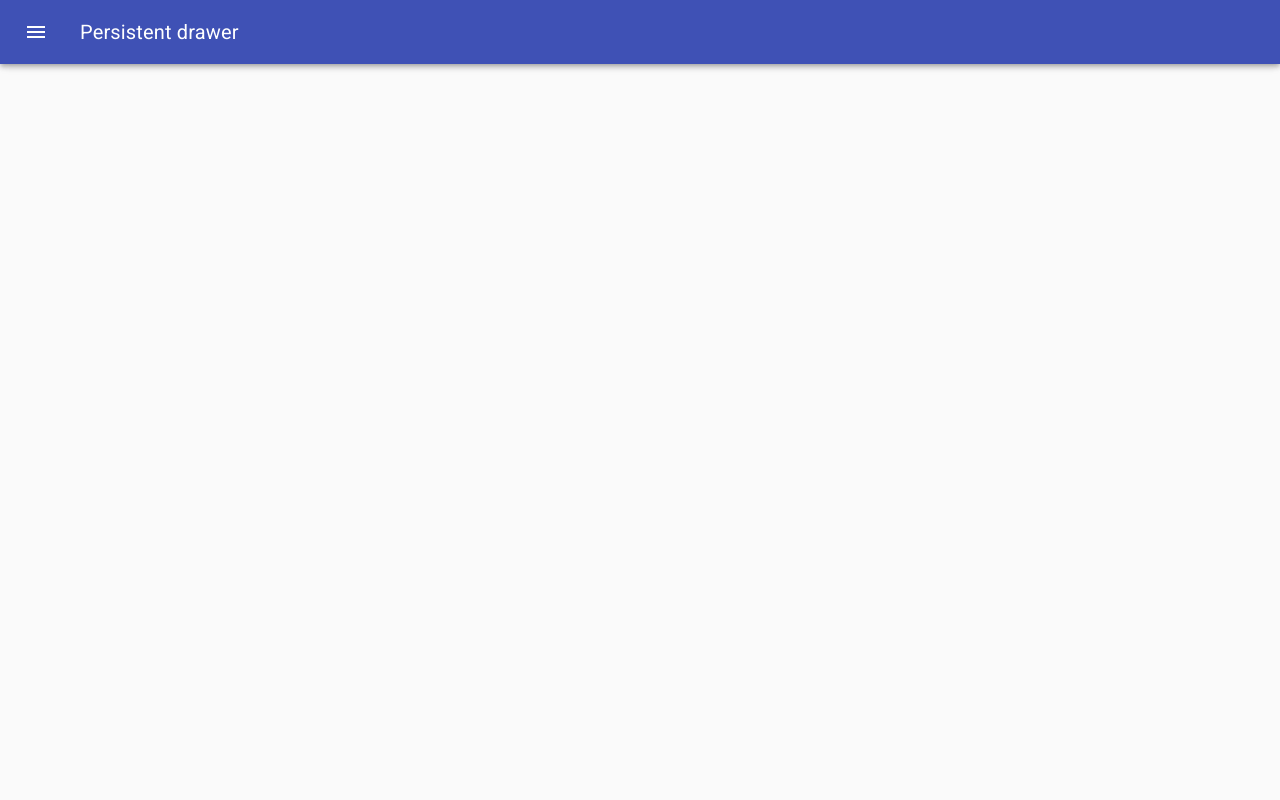
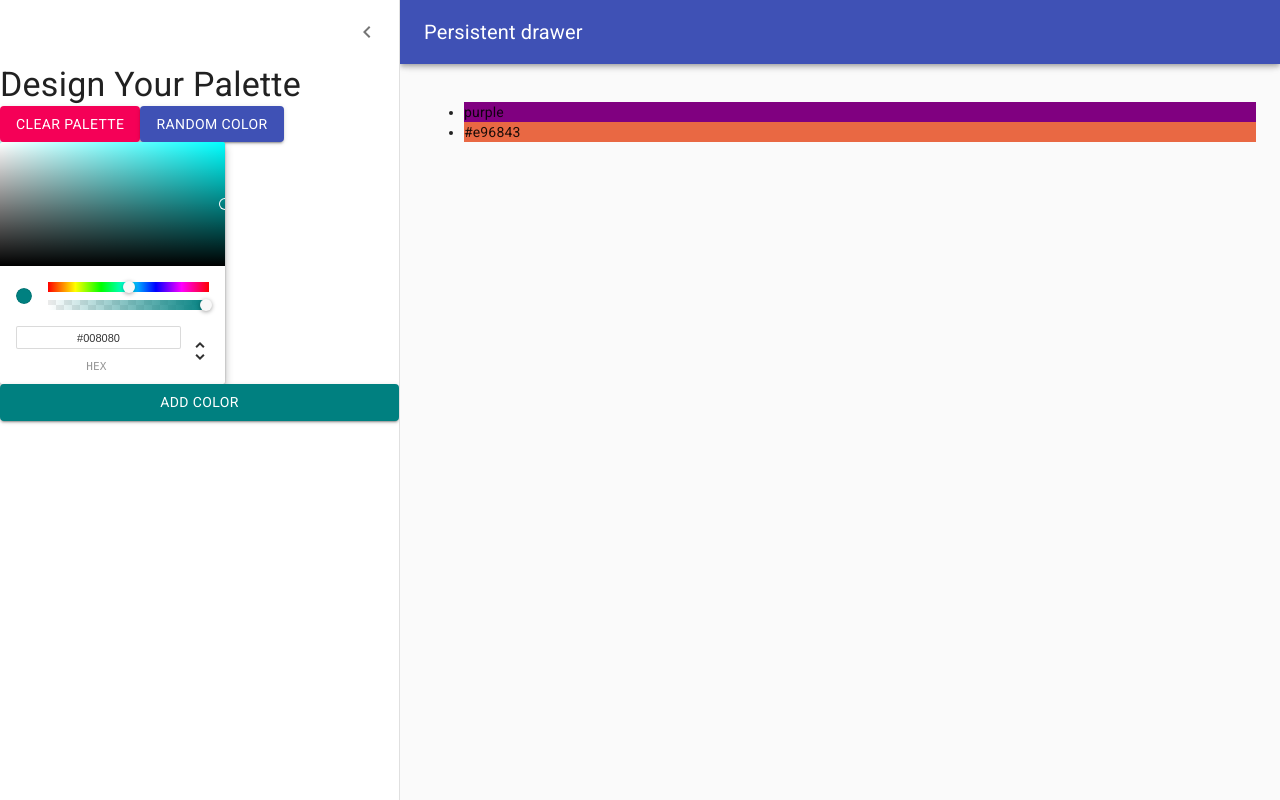
Before and after one commit to zsorosz/react-color-app, a React (Create React App) app: page /palette/new in a window 1280 px wide. Built offline with nearby package versions, Linux system fonts and the light colour scheme.

Commit message:
connect colorpicker to button

```diff
--- a/src/NewPaletteForm.js
+++ b/src/NewPaletteForm.js
@@ -72,9 +72,16 @@ const styles = theme => ({
 });
 
 class NewPaletteForm extends Component {
-    state = {
-        open: false,
-      };
+    constructor(props){
+        super(props);
+        this.state = {
+            open: true,
+            currentColor: "teal",
+            colors: ["purple", "#e96843"]
+        };
+        this.updateCurrentColor = this.updateCurrentColor.bind(this);
+        this.addNewColor = this.addNewColor.bind(this);
+    }
 
       handleDrawerOpen = () => {
         this.setState({ open: true });
@@ -82,6 +89,14 @@ class NewPaletteForm extends Component {
 
       handleDrawerClose = () => {
         this.setState({ open: false });
+      };
+
+      updateCurrentColor(newColor){
+          this.setState({currentColor: newColor.hex})
+      };
+
+      addNewColor(){
+          this.setState({ colors: [...this.state.colors, this.state.currentColor] })
       };
 
       render() {
@@ -131,8 +146,13 @@ class NewPaletteForm extends Component {
                 <Button variant='contained' color='secondary'>Clear Palette</Button>
                 <Button variant='contained' color='primary'>Random Color</Button>
               </div>
-              <ChromePicker color="purple" onChangeComplete={(newColor) => console.log(newColor)} />
-              <Button variant='contained' color='primary'>Add Color</Button>
+              <ChromePicker color={this.state.currentColor} onChangeComplete={this.updateCurrentColor} />
+              <Button
+                variant='contained'
+                color='primary'
+                style={{backgroundColor: this.state.currentColor}}
+                onClick={this.addNewColor}
+            >Add Color</Button>
             </Drawer>
             <main
               className={classNames(classes.content, {
@@ -140,6 +160,11 @@ class NewPaletteForm extends Component {
               })}
             >
               <div className={classes.drawerHeader} />
+              <ul>
+                  {this.state.colors.map(color => (
+                      <li style={{ backgroundColor: color }}>{color}</li>
+                  ))}
+              </ul>
             </main>
           </div>
         );
```
